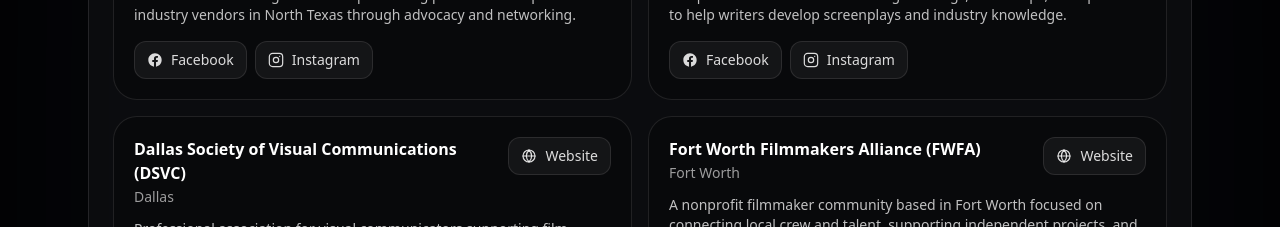
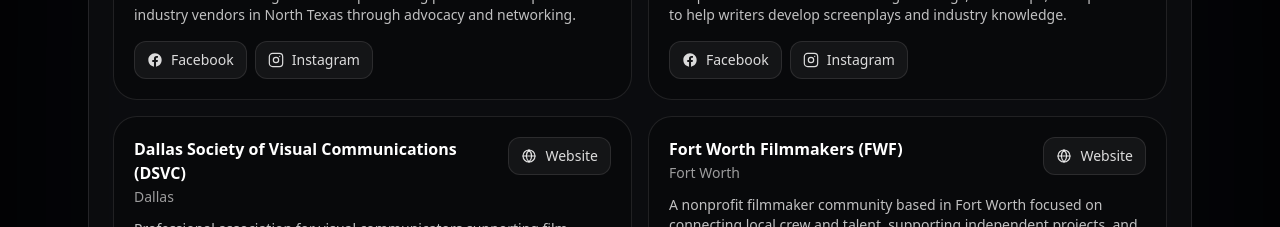
Before and after one commit to sbumbera/fort-worth-filmmakers-alliance, a Next.js app: page /resources in a window 1280 px wide. Shown: the part 2220-2447 px from the top of the page. Built offline with nearby package versions, Linux system fonts and the light colour scheme.

Commit message:
removed more alliance fragments

```diff
--- a/src/content/meetups.ts
+++ b/src/content/meetups.ts
@@ -1,7 +1,7 @@
 export const MEETUPS = {
   timezone: "America/Chicago", // Central Time: correct for DFW
   weekly: {
-    title: "FWFA Weekly Meetup",
+    title: "FWF Weekly Meetup",
     dayOfWeek: 2, // Tuesday
     hour24: 19, // 7 PM
     minute: 0,
@@ -9,7 +9,7 @@ export const MEETUPS = {
     locationCity: "Fort Worth, TX",
   },
   monthly: {
-    title: "DFA + FWFA Monthly Mixer",
+    title: "DFA + FWF Monthly Mixer",
     nth: 1, // first
     dayOfWeek: 4, // Thursday
     hour24: 19, // 7 PM
--- a/src/data/resources.ts
+++ b/src/data/resources.ts
@@ -334,7 +334,7 @@ export const SECTIONS: ResourceSection[] = [
         keywords: ["TAMMP", "TxAMMP"],
       },
       {
-        name: "Fort Worth Filmmakers Alliance (FWFA)",
+        name: "Fort Worth Filmmakers (FWF)",
         location: "Fort Worth",
         description:
           "A nonprofit filmmaker community based in Fort Worth focused on connecting local crew and talent, supporting independent projects, and strengthening North Texas’s film ecosystem through collaboration and visibility.",
@@ -355,7 +355,7 @@ export const SECTIONS: ResourceSection[] = [
             label: "Discord",
           },
         ],
-        keywords: ["FWFA", "Fort Worth Filmmakers"],
+        keywords: ["FWF", "Fort Worth Filmmakers"],
       },
       {
         name: "Ladies in Film & Television (Dallas)",
```
